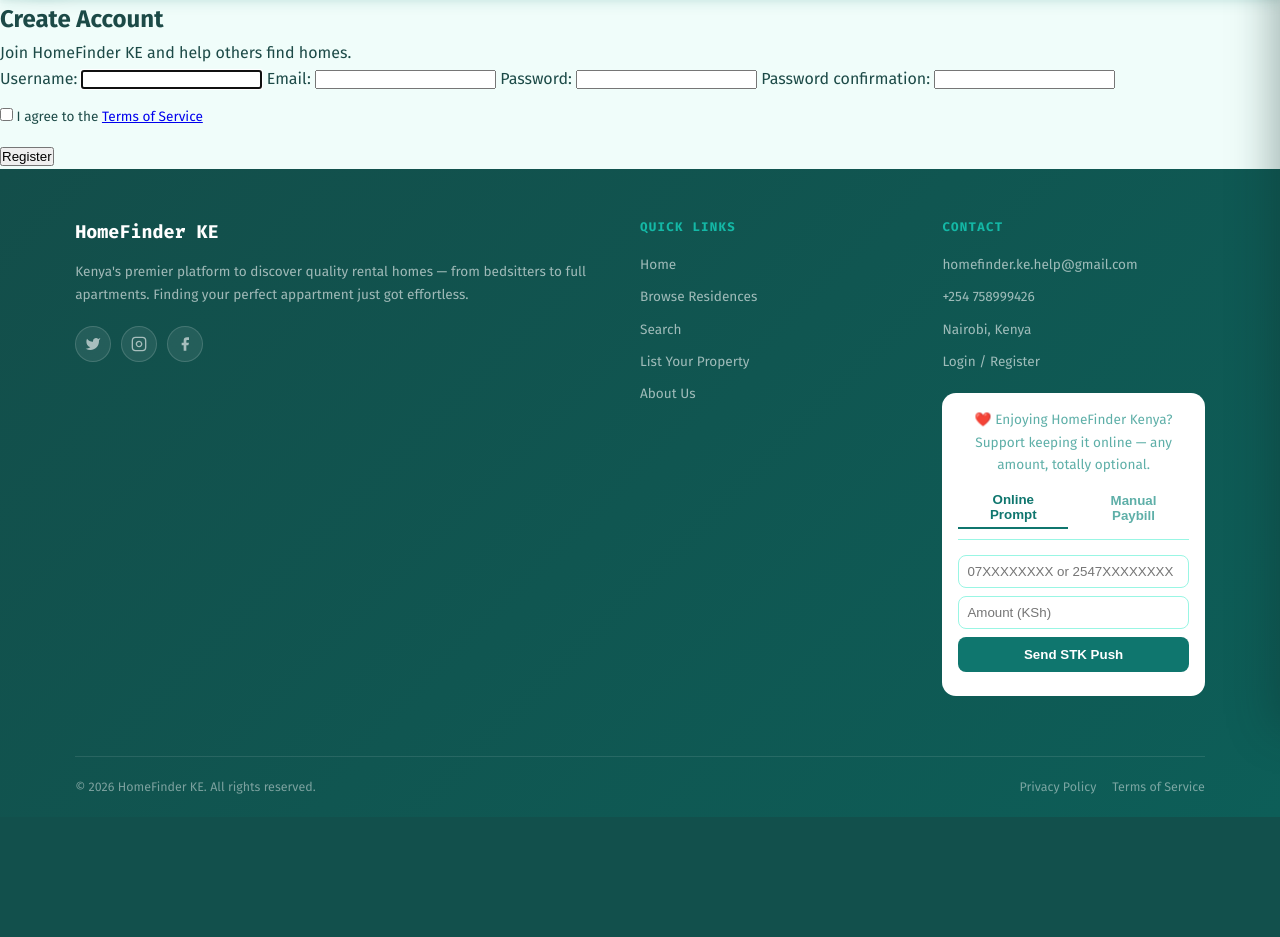
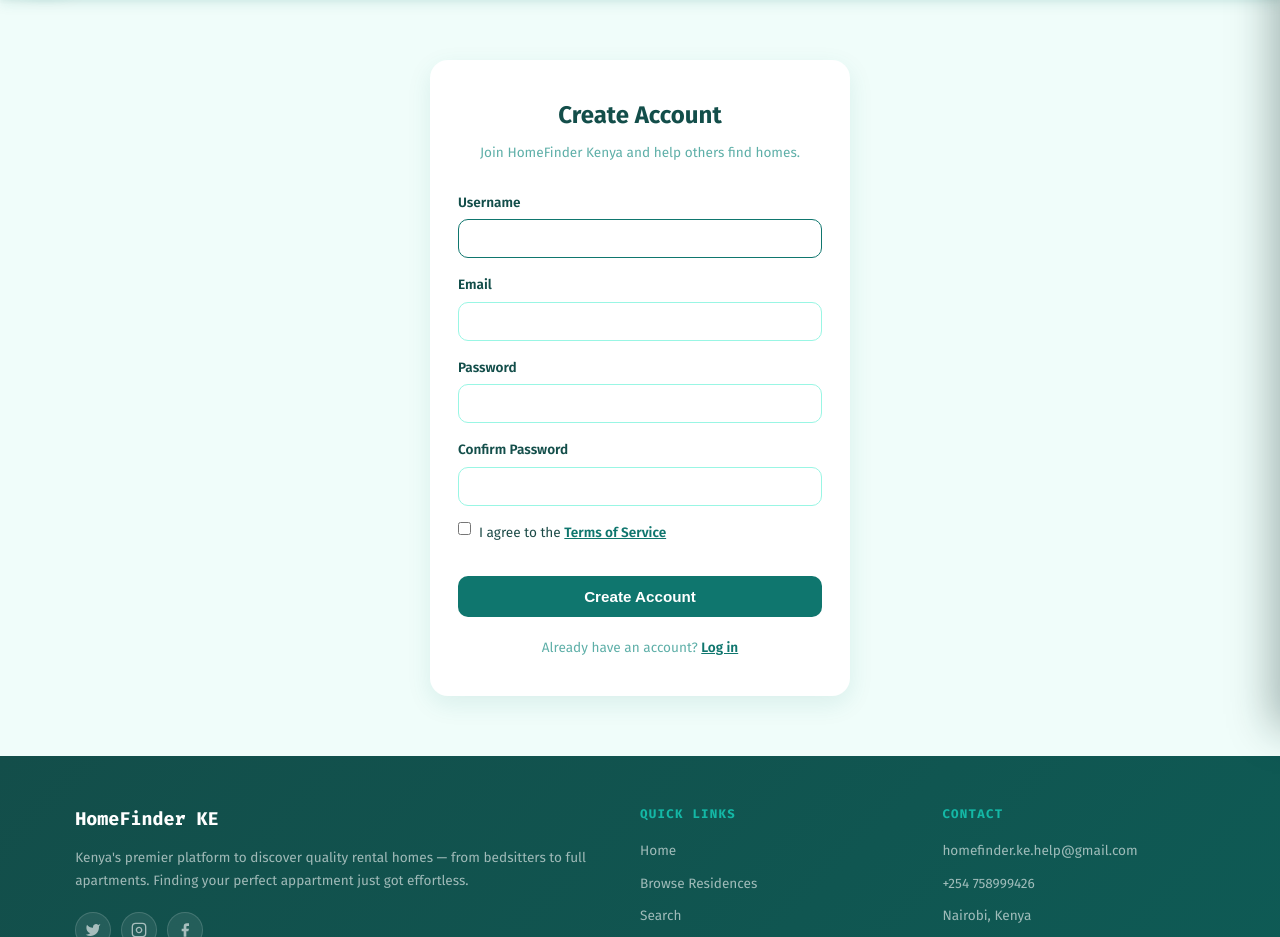
Before and after one commit to playboikido/homefinderke, a Django app: page /accounts/custom/register/ in a window 1280 px wide. Shown: the part 72-1009 px from the top of the page. Before the commit the page ends 889 px from the top, so only its background shows below. Run offline with Django 5.2, Linux system fonts and the light colour scheme.

Commit message:
Add proper styling to login and register pages

```diff
--- a/accounts/templates/accounts/register.html
+++ b/accounts/templates/accounts/register.html
@@ -1,40 +1,81 @@
 {% extends 'base.html' %}
 
-{% block title %}
-Register
-{% endblock %}
+{% block title %}Create Account — HomeFinder Kenya{% endblock %}
 
 {% block content %}
+<div style="max-width:460px; margin:60px auto; padding:0 20px; font-family:'Fira Sans',sans-serif;">
+  <div style="background:var(--bg-card, #fff); border-radius:18px; padding:36px 28px; box-shadow:0 8px 24px rgba(15,118,110,0.10);">
+    <h2 style="color:var(--fg, #134E4A); margin-bottom:6px; text-align:center;">Create Account</h2>
+    <p style="color:var(--fg-muted, #5EAFA8); text-align:center; font-size:0.85rem; margin-bottom:28px;">Join HomeFinder Kenya and help others find homes.</p>
 
-<h2>Create Account</h2>
+    {% if form.non_field_errors %}
+      <div style="background:#FEE2E2; color:#DC2626; padding:10px 14px; border-radius:8px; font-size:0.85rem; margin-bottom:16px;">
+        {{ form.non_field_errors }}
+      </div>
+    {% endif %}
 
-<p>
-Join HomeFinder KE and help others find homes.
-</p>
-
-<form method="POST" action="{% if next_url %}?next={{ next_url }}{% endif %}">
-
+    <form method="POST" action="{% if next_url %}?next={{ next_url }}{% endif %}" style="display:flex; flex-direction:column; gap:16px;">
       {% csrf_token %}
 
-    {{ form.non_field_errors }}
-    {{ form.username.label_tag }} {{ form.username }} {{ form.username.errors }}
-    {{ form.email.label_tag }} {{ form.email }} {{ form.email.errors }}
-    {{ form.password1.label_tag }} {{ form.password1 }} {{ form.password1.errors }}
-    {{ form.password2.label_tag }} {{ form.password2 }} {{ form.password2.errors }}
+      <div>
+        <label style="display:block; font-weight:600; font-size:0.85rem; margin-bottom:5px; color:var(--fg, #134E4A);">Username</label>
+        {{ form.username }}
+        {{ form.username.errors }}
+      </div>
 
-    <p style="font-size:0.85rem; margin:14px 0;">
+      <div>
+        <label style="display:block; font-weight:600; font-size:0.85rem; margin-bottom:5px; color:var(--fg, #134E4A);">Email</label>
+        {{ form.email }}
+        {{ form.email.errors }}
+      </div>
+
+      <div>
+        <label style="display:block; font-weight:600; font-size:0.85rem; margin-bottom:5px; color:var(--fg, #134E4A);">Password</label>
+        {{ form.password1 }}
+        {{ form.password1.errors }}
+      </div>
+
+      <div>
+        <label style="display:block; font-weight:600; font-size:0.85rem; margin-bottom:5px; color:var(--fg, #134E4A);">Confirm Password</label>
+        {{ form.password2 }}
+        {{ form.password2.errors }}
+      </div>
+
+      <p style="font-size:0.85rem; display:flex; align-items:flex-start; gap:8px;">
         {{ form.agree_to_terms }}
-    I agree to the <a href="{% url 'terms' %}" target="_blank">Terms of Service</a>
+        <span>I agree to the <a href="{% url 'terms' %}" target="_blank" style="color:var(--primary, #0F766E); font-weight:600;">Terms of Service</a></span>
+      </p>
       {{ form.agree_to_terms.errors }}
-    </p>
 
+      <div>
         {{ form.captcha }}
         {{ form.captcha.errors }}
+      </div>
 
-    <button type="submit">
-        Register
+      <button type="submit" style="background:var(--primary, #0F766E); color:#fff; border:none; padding:12px; border-radius:10px; font-weight:600; font-size:0.95rem; cursor:pointer;">
+        Create Account
       </button>
-
     </form>
 
+    <p style="text-align:center; font-size:0.85rem; margin-top:20px; color:var(--fg-muted, #5EAFA8);">
+      Already have an account? <a href="{% url 'login' %}" style="color:var(--primary, #0F766E); font-weight:600;">Log in</a>
+    </p>
+  </div>
+</div>
+
+<style>
+  input[type="text"], input[type="email"], input[type="password"] {
+    width: 100%;
+    padding: 10px 14px;
+    border-radius: 10px;
+    border: 1.5px solid var(--border, #99F6E4);
+    font-family: inherit;
+    font-size: 0.9rem;
+    box-sizing: border-box;
+  }
+  input[type="text"]:focus, input[type="email"]:focus, input[type="password"]:focus {
+    outline: none;
+    border-color: var(--primary, #0F766E);
+  }
+</style>
 {% endblock %}
```
Also changed, not shown: accounts/templates/accounts/login.html (+51 -11 lines). Lines whose indentation alone changed are shown as unchanged.
